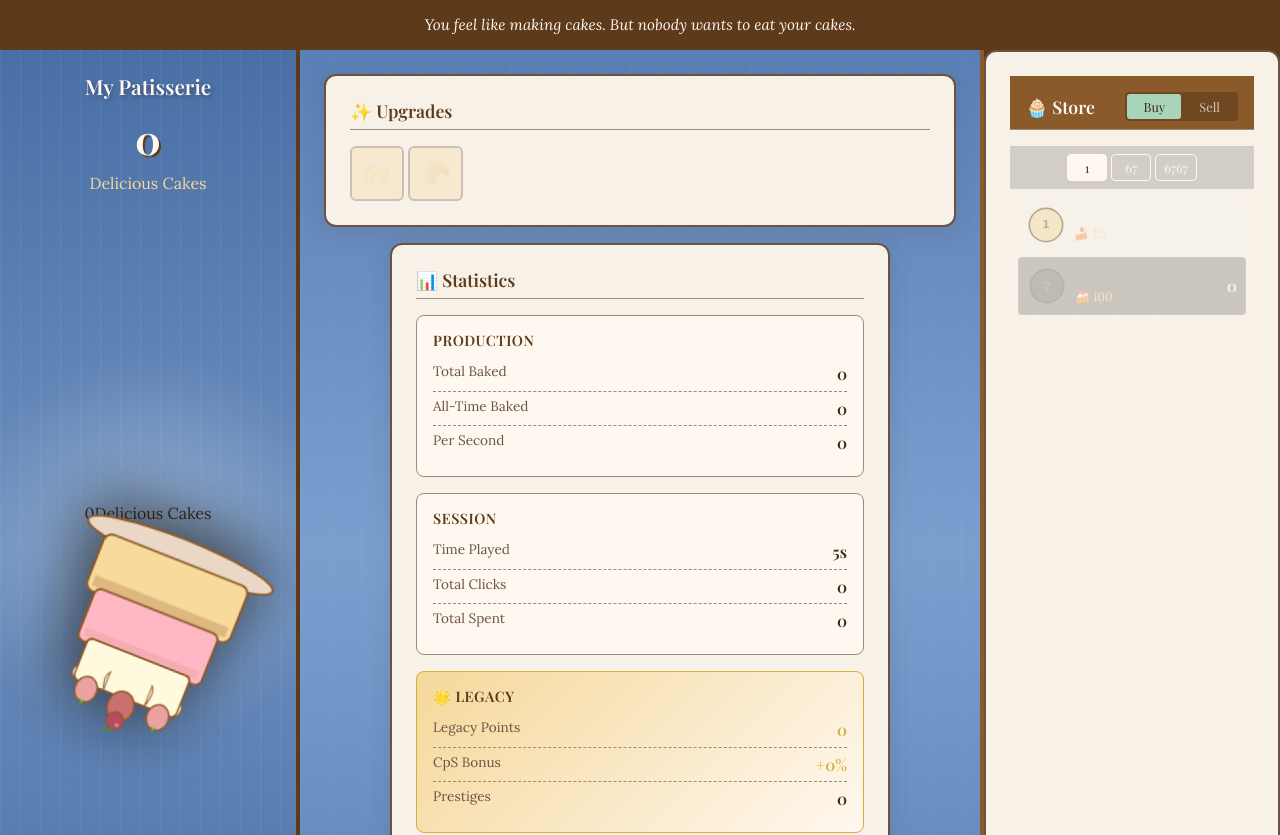
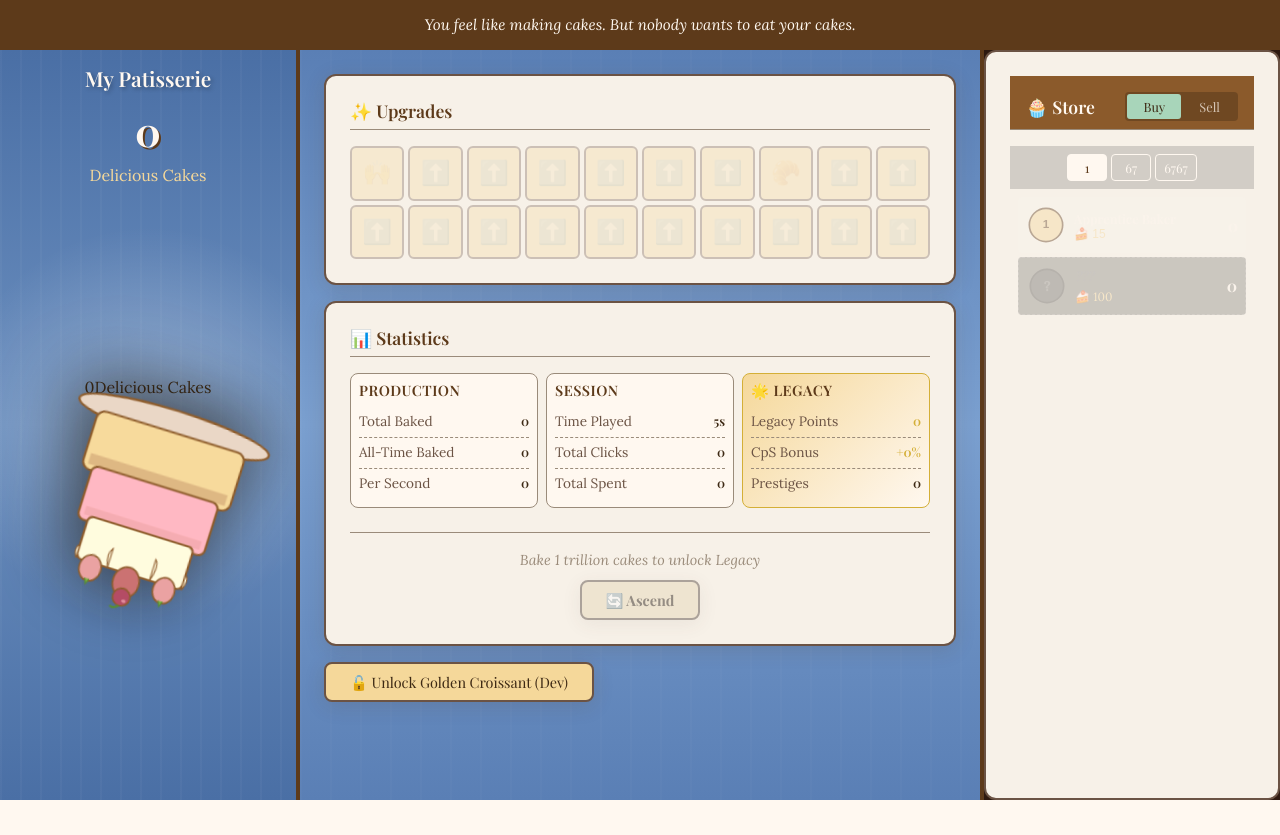
Before and after one commit to njytim-cyber/pastry-paradox, a React (Vite) app: page / in a window 1280 px wide. Shown: the top 835 px of the page. After the commit the page ends 800 px from the top, so only its background shows below. Built offline with nearby package versions, Linux system fonts and the light colour scheme.

Commit message:
fix: cake centering, compact stats, store contrast, 20 upgrades, semver v1.1.0

```diff
--- a/package.json
+++ b/package.json
@@ -1,6 +1,6 @@
 {
     "name": "pastry-paradox",
-    "version": "1.0.0",
+    "version": "1.1.0",
     "private": true,
     "type": "module",
     "scripts": {
--- a/src/data/balance.json
+++ b/src/data/balance.json
@@ -129,17 +129,81 @@
         }
     ],
     "upgrades": {
-        "theVibeCheck": {
+        "the_vibe_check": {
             "id": "the_vibe_check",
             "name": "The Vibe Check",
             "description": "Palms up. Palms down. The dough understands.",
-            "cost": 670,
+            "cost": 100,
             "effect": {
                 "type": "cpsMultiplier",
                 "value": 1.67
             }
         },
-        "viralResonance": {
+        "butter_blessing": {
+            "id": "butter_blessing",
+            "name": "Butter Blessing",
+            "description": "European butter hits different.",
+            "cost": 500,
+            "effect": {
+                "type": "cpsMultiplier",
+                "value": 1.5
+            }
+        },
+        "flour_power": {
+            "id": "flour_power",
+            "name": "Flour Power",
+            "description": "Ban refined flour. Go whole wheat. Just kidding.",
+            "cost": 1000,
+            "effect": {
+                "type": "cpsMultiplier",
+                "value": 1.4
+            }
+        },
+        "sugar_rush": {
+            "id": "sugar_rush",
+            "name": "Sugar Rush",
+            "description": "Your apprentices vibrate with energy.",
+            "cost": 5000,
+            "effect": {
+                "type": "tierBonus",
+                "tier": 1,
+                "value": 2.0
+            }
+        },
+        "grandmas_approval": {
+            "id": "grandmas_approval",
+            "name": "Grandma's Approval",
+            "description": "She finally admits the recipe needed updating.",
+            "cost": 10000,
+            "effect": {
+                "type": "tierBonus",
+                "tier": 2,
+                "value": 2.0
+            }
+        },
+        "preheated": {
+            "id": "preheated",
+            "name": "Always Preheated",
+            "description": "Ovens so ready they predict your thoughts.",
+            "cost": 50000,
+            "effect": {
+                "type": "tierBonus",
+                "tier": 3,
+                "value": 2.0
+            }
+        },
+        "turbo_whisk": {
+            "id": "turbo_whisk",
+            "name": "Turbo Whisk",
+            "description": "The sound breaks windows.",
+            "cost": 100000,
+            "effect": {
+                "type": "tierBonus",
+                "tier": 4,
+                "value": 2.0
+            }
+        },
+        "viral_resonance": {
             "id": "viral_resonance",
             "name": "Viral Resonance",
             "description": "Your fame reaches the golden dimension.",
@@ -147,6 +211,135 @@
             "effect": {
                 "type": "unlockEvent",
                 "value": "goldenCroissant"
+            }
+        },
+        "click_mastery": {
+            "id": "click_mastery",
+            "name": "Click Mastery",
+            "description": "Your fingers move faster than sound.",
+            "cost": 200000,
+            "effect": {
+                "type": "clickPowerMultiplier",
+                "value": 2.0
+            }
+        },
+        "double_tap": {
+            "id": "double_tap",
+            "name": "Double Tap",
+            "description": "Each click counts twice. It just does.",
+            "cost": 500000,
+            "effect": {
+                "type": "clickPowerMultiplier",
+                "value": 2.0
+            }
+        },
+        "franchise_fever": {
+            "id": "franchise_fever",
+            "name": "Franchise Fever",
+            "description": "Open bakeries in your sleep.",
+            "cost": 1000000,
+            "effect": {
+                "type": "tierBonus",
+                "tier": 5,
+                "value": 2.0
+            }
+        },
+        "factory_overdrive": {
+            "id": "factory_overdrive",
+            "name": "Factory Overdrive",
+            "description": "OSHA? Never heard of them.",
+            "cost": 5000000,
+            "effect": {
+                "type": "tierBonus",
+                "tier": 6,
+                "value": 2.0
+            }
+        },
+        "frosting_flood": {
+            "id": "frosting_flood",
+            "name": "Frosting Flood",
+            "description": "A deluge of deliciousness.",
+            "cost": 20000000,
+            "effect": {
+                "type": "tierBonus",
+                "tier": 7,
+                "value": 2.0
+            }
+        },
+        "printer_perfection": {
+            "id": "printer_perfection",
+            "name": "Printer Perfection",
+            "description": "4K resolution cakes. Yes, really.",
+            "cost": 100000000,
+            "effect": {
+                "type": "tierBonus",
+                "tier": 8,
+                "value": 2.0
+            }
+        },
+        "robot_uprising": {
+            "id": "robot_uprising",
+            "name": "Robot Uprising (Good Kind)",
+            "description": "They only want to bake.",
+            "cost": 500000000,
+            "effect": {
+                "type": "tierBonus",
+                "tier": 9,
+                "value": 2.0
+            }
+        },
+        "clone_perfection": {
+            "id": "clone_perfection",
+            "name": "Clone Perfection",
+            "description": "Each copy improves upon the last.",
+            "cost": 5000000000,
+            "effect": {
+                "type": "tierBonus",
+                "tier": 10,
+                "value": 2.0
+            }
+        },
+        "zero_g_frosting": {
+            "id": "zero_g_frosting",
+            "name": "Zero-G Frosting",
+            "description": "Perfect spherical layers.",
+            "cost": 50000000000,
+            "effect": {
+                "type": "tierBonus",
+                "tier": 11,
+                "value": 2.0
+            }
+        },
+        "nano_swarm": {
+            "id": "nano_swarm",
+            "name": "Nano Swarm",
+            "description": "They're everywhere. EVERYWHERE.",
+            "cost": 500000000000,
+            "effect": {
+                "type": "tierBonus",
+                "tier": 12,
+                "value": 2.0
+            }
+        },
+        "temporal_baking": {
+            "id": "temporal_baking",
+            "name": "Temporal Baking",
+            "description": "The cake was ready yesterday.",
+            "cost": 5000000000000,
+            "effect": {
+                "type": "tierBonus",
+                "tier": 13,
+                "value": 2.0
+            }
+        },
+        "reality_dough": {
+            "id": "reality_dough",
+            "name": "Reality Dough",
+            "description": "The universe is your ingredient list.",
+            "cost": 50000000000000,
+            "effect": {
+                "type": "cpsMultiplier",
+                "value": 67.0
             }
         }
     },
--- a/src/index.css
+++ b/src/index.css
@@ -180,10 +180,12 @@ h4 {
   display: flex;
   flex-direction: column;
   align-items: center;
-  padding: var(--space-lg);
+  justify-content: center;
+  padding: var(--space-md);
   border-right: 4px solid var(--color-chocolate);
   position: relative;
   overflow: hidden;
+  height: calc(100vh - var(--flavor-height));
 }
 
 /* Radial glow behind cake */
@@ -210,14 +212,15 @@ h4 {
   overflow-y: auto;
 }
 
-/* ─── Right Pane (Store) ─── */
+/* ─── Right Pane (Store) - MD3 Expressive with High Contrast ─── */
 .pane-right {
   grid-area: right;
-  background: var(--color-chocolate);
+  background: linear-gradient(180deg, #2C1810 0%, #3D2419 50%, #2C1810 100%);
   display: flex;
   flex-direction: column;
-  border-left: 4px solid var(--color-chocolate-light);
+  border-left: 4px solid #5D3A1A;
   overflow-y: auto;
+  height: calc(100vh - var(--flavor-height));
 }
 
 /* ═══════════════════════════════════════════════════════════════════════════
@@ -422,31 +425,45 @@ h4 {
 }
 
 /* ═══════════════════════════════════════════════════════════════════════════
-   STATS PANEL (Center Pane)
+   STATS PANEL (Center Pane) - Compact MD3 Expressive
    ═══════════════════════════════════════════════════════════════════════════ */
 
 .stats-panel {
   background: rgba(255, 248, 240, 0.95);
-  max-width: 500px;
-  margin: 0 auto;
+  max-width: 100%;
+  padding: var(--space-sm) var(--space-md);
 }
 
 .stats-grid {
-  display: flex;
-  flex-direction: column;
-  gap: var(--space-md);
+  display: grid;
+  grid-template-columns: repeat(3, 1fr);
+  gap: var(--space-sm);
 }
 
 .stats-section {
   background: var(--color-cream);
   border: var(--border-light);
   border-radius: 8px;
-  padding: var(--space-md);
+  padding: var(--space-sm);
 }
 
 .stats-section--legacy {
   background: linear-gradient(135deg, var(--color-butter) 0%, var(--color-cream) 100%);
   border-color: var(--color-gold);
+}
+
+.stats-section-title {
+  font-size: 0.7rem;
+  margin-bottom: var(--space-xs);
+}
+
+.stat-row {
+  padding: 2px 0;
+  font-size: 0.75rem;
+}
+
+.stat-value {
+  font-size: 0.8rem;
 }
 
 .stats-section-title {
```
